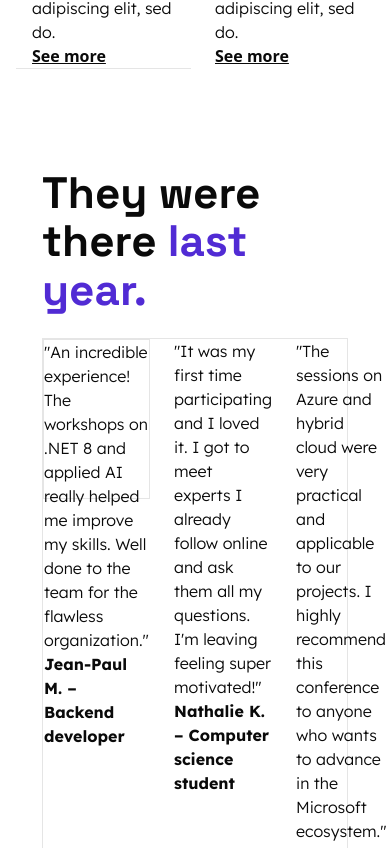
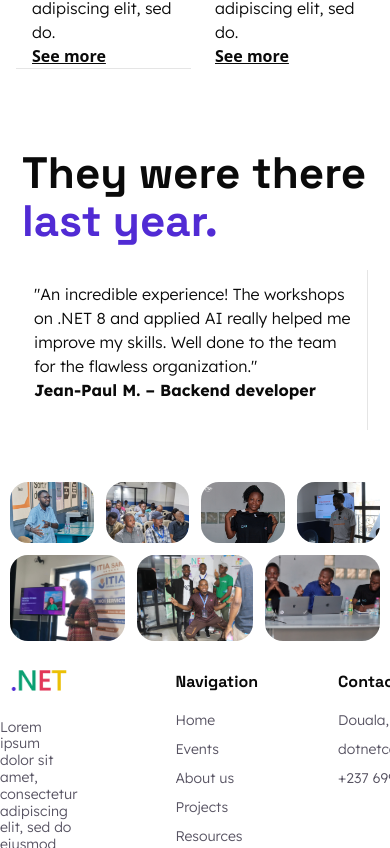
Before and after one commit to Helionux/Dot_Net_WebSite-app, a Next.js app: page / in a window 390 px wide. Shown: the part 8336-9184 px from the top of the page. Built offline with nearby package versions, Linux system fonts and the light colour scheme.

Commit message:
responsive

```diff
--- a/src/app/components/Menu.tsx
+++ b/src/app/components/Menu.tsx
@@ -59,7 +59,6 @@
                         </h1>
                 </div>
                 <div className=" flex flex-nowrap gap-6 overflow-auto box-border no-scrollbar">
-
                     {
                         Menus.map((menu, idx) => (
                             <div key={idx} className={`w-[230px] md:w-[270px] shrink-0 font-grotesk ${( idx + 1) % 2 == 0 ? "mt-4" : " "} `}>
@@ -79,9 +78,6 @@
                             </div>
                         ))
                     }
-
-
-
                 </div>
             </div>
         </div>
--- a/src/app/components/Tractor.tsx
+++ b/src/app/components/Tractor.tsx
@@ -4,18 +4,18 @@
     return (
       <div className="px-2.5 mt-10">
             <div className=" mx-auto">
-                <div className=" p-8">
+                <div className=" p-3">
                     <div className="md:max-w-[403px]">
                         <h1 className="text-[44px] font-bold leading-[110%] -tracking-[8%] font-grotesk ">They were there <span className="text-[#512BD4]"> last year.</span></h1>
                     </div>
-                    <div className="md:max-w-7xl mt-6 flex flex-row border gap-6 font-lenx font-light">
-                        <div className="max-w-[250px w-full h-40  border">
+                    <div className="w-full md:max-w-7xl text-[16px] mt-6 flex divide-x flex-row gap-6 font-lenx font-light md:flex-nowrap overflow-auto box-border no-scrollbar">
+                        <div className=" w-full shrink-0 p-3">
                             <p>
                                 &quot;An incredible experience! The workshops on .NET 8 and applied AI really helped me improve my skills. Well done to the team for the flawless organization.&quot;
                             </p>
                             <span className="font-bold">Jean-Paul M. – Backend developer</span>
                         </div>
-                        <div>
+                        <div className=" w-full shrink-0 h-40 p-3">
                             <p>
                             &quot;It was my first time participating and I loved it. I got to meet experts I already follow online and ask them all my questions. I&apos;m leaving feeling super motivated!&quot;
                             </p>
@@ -23,13 +23,13 @@
                                 Nathalie K. – Computer science student
                             </span>
                         </div>
-                        <div>
+                        <div className=" w-full shrink-0 h-40 p-3">
                             <p>
                                 &quot;The sessions on Azure and hybrid cloud were very practical and applicable to our projects. I highly recommend this conference to anyone who wants to advance in the Microsoft ecosystem.&quot;
                             </p>
                             <span className="font-bold">Hervé B. – Freelance .NET</span>
                         </div>
-                        <div>
+                        <div className=" w-full shrink-0 h-40 p-3">
                             <p>
                                 &quot;I loved how kind and helpful the instructors were. Even as a beginner, I felt included and encouraged.&quot;
                             </p>
@@ -37,7 +37,7 @@
                         </div>
                     </div>
                 </div>
-                <div className="grid grid-cols-4 gap-3 ">
+                <div className="grid grid-cols-4 gap-3 mt-10">
                     <figure>
                         <Image src="/image_3.png" width={100} height={100} alt="Teams" className="w-full h-full object-cover rounded-[18px]"/>
                     </figure>
```
